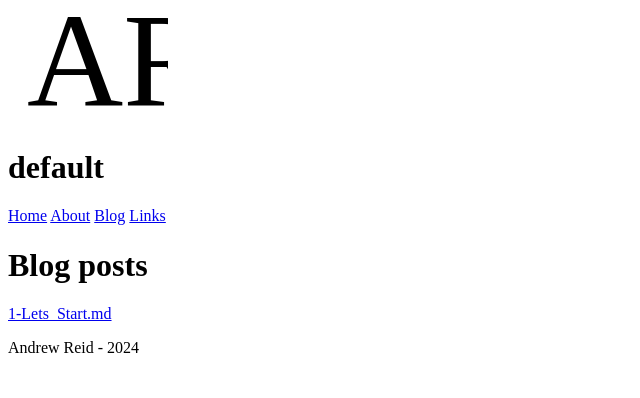
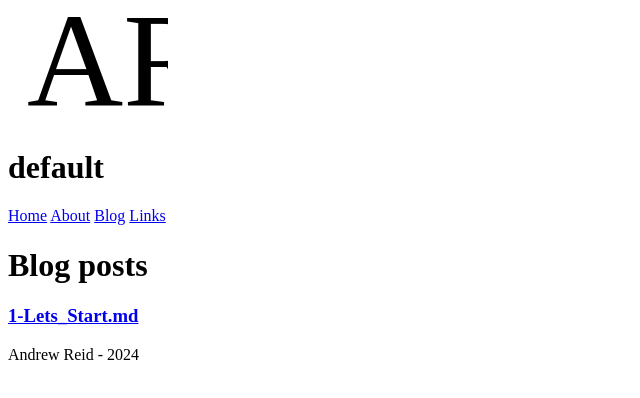
Before and after one commit to andyrobreid/portfolio, a SvelteKit app: page /blog in a window 1280 px wide. Shown: the top 398 px of the page, without its empty margins (0-640 px from the left). Built offline with nearby package versions, Linux system fonts and the light colour scheme.

Commit message:
added header format

```diff
--- a/src/routes/blog/+page.svelte
+++ b/src/routes/blog/+page.svelte
@@ -5,5 +5,5 @@
 <h1>Blog posts</h1>
 
 {#each data.result as post}
-	<a href={`/blog/${post.id}`}>{post.path}</a>
+	<a href={`/blog/${post.id}`}><h3>{post.path}</h3></a>
 {/each}
```
